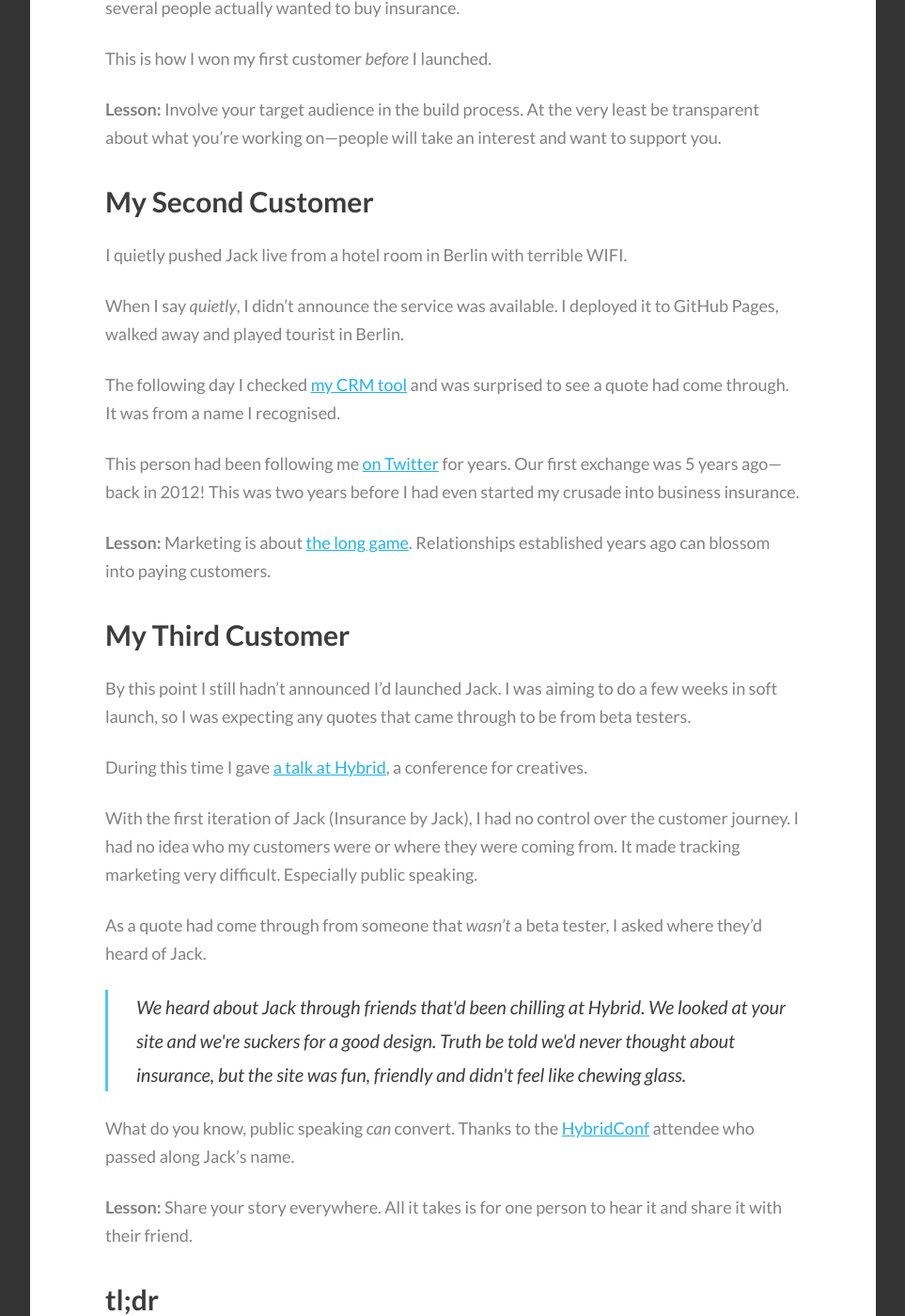
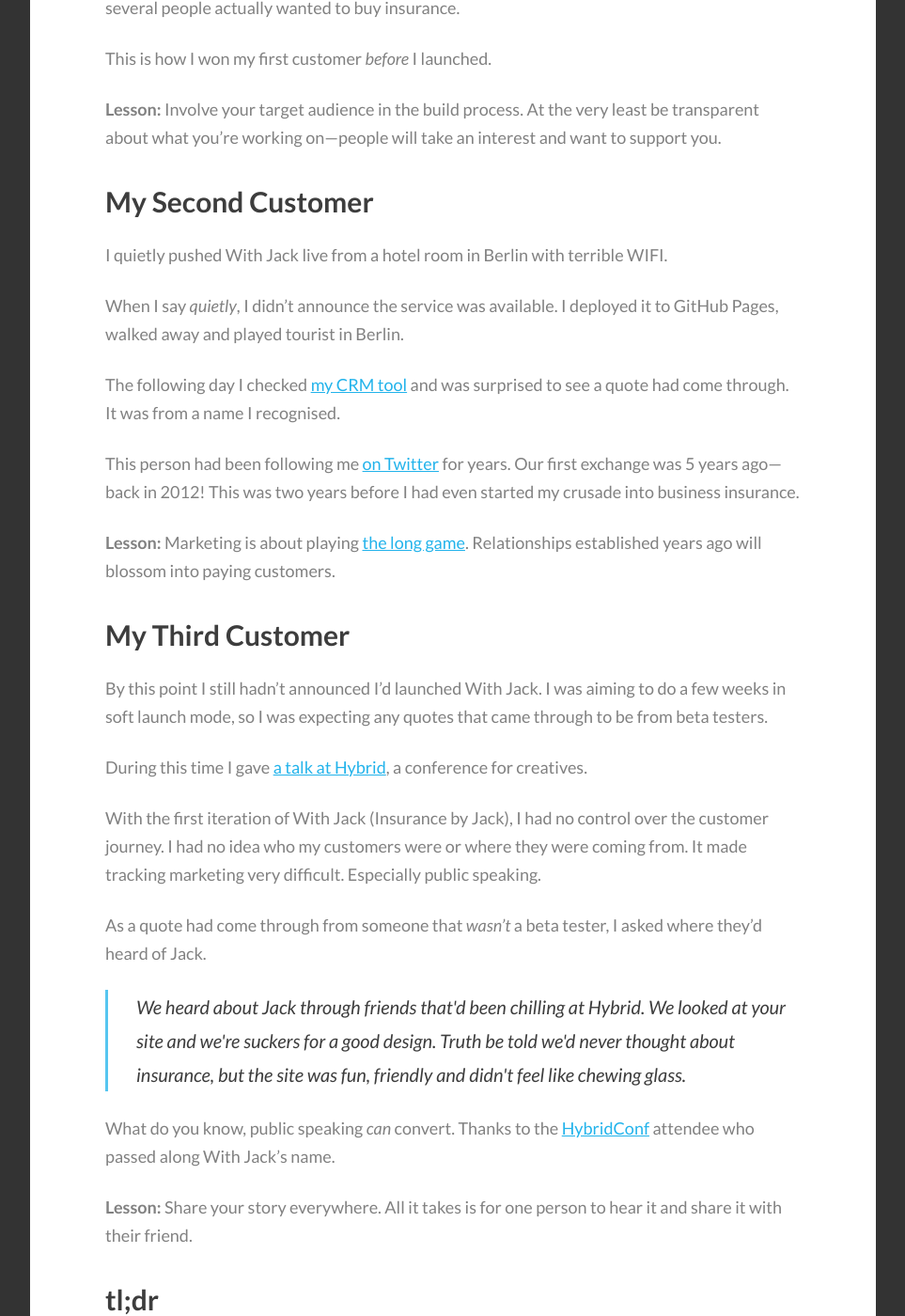
Before and after one commit to ashleybaxter/iamashley, a Jekyll site: the page built from _posts/2017-01-09-how-i-won-my-first-3-customers.markdown, in a window 1280 px wide and 1400 px high, scrolled down 2911 px. Shown: the whole window at 94% size, without its empty margins (8-971 px from the left). Built offline with Jekyll 4.4.1, drawn with Linux system fonts in a browser that asks for light colours; some web fonts are replaced; some of the changed text lies outside the part shown.

```diff
--- a/_posts/2017-01-09-how-i-won-my-first-3-customers.markdown
+++ b/_posts/2017-01-09-how-i-won-my-first-3-customers.markdown
@@ -6,15 +6,15 @@
 tags: [business, sales, jack, launch]
 ---
 
-When I launched Insurance by Jack in 2014, I struggled to win sales.
+When I launched my MVP, Insurance by Jack, in 2014 I struggled to win sales.
 
 One week passed… nothing. Week two… zilch.
 
 It took me three weeks to make my first sale. It was a slither of momentum, but it wasn't the start of my business gaining steam.
 
-I knew why I was struggling. Insurance by Jack had a strong brand, but the process of getting a quote involved a third-party form. This resulted in a customer journey that wasn't cohesive and made for a poor user experience.
+I knew why I was struggling. Insurance by Jack had a strong brand, but the process of getting a quote involved a third-party. This resulted in a customer journey that wasn't cohesive and made for a poor user experience.
 
-Fast forward two years, Insurance by Jack has evolved into <a href="https://withjack.co.uk">Jack</a> and I've been granted more permission and responsibility. Now that I've taken control of the design and technology, I've created a customer journey that compliments Jack's brand.
+Fast forward two years, Insurance by Jack has evolved into <a href="https://withjack.co.uk">With Jack</a> and I've been granted more permission and responsibility. Now that I've taken control of the design and technology, I've created a customer journey that compliments With Jack's brand.
 
 The theory that this would improve sales was true. So much so, I made my first sale three weeks _before_ I launched. A stark contrast to 2014's launch to crickets.
 
@@ -46,7 +46,7 @@
 
 <h2>My Second Customer</h2>
 
-I quietly pushed Jack live from a hotel room in Berlin with terrible WIFI.
+I quietly pushed With Jack live from a hotel room in Berlin with terrible WIFI.
 
 When I say _quietly_, I didn't announce the service was available. I deployed it to GitHub Pages, walked away and played tourist in Berlin.
 
@@ -54,21 +54,21 @@
 
 This person had been following me <a href="http://twitter.com/iamashley">on Twitter</a> for years. Our first exchange was 5 years ago—back in 2012! This was two years before I had even started my crusade into business insurance.
 
-<strong>Lesson:</strong> Marketing is about <a href="https://justinjackson.ca/play-the-long-game/">the long game</a>. Relationships established years ago can blossom into paying customers.
+<strong>Lesson:</strong> Marketing is about playing <a href="https://justinjackson.ca/play-the-long-game/">the long game</a>. Relationships established years ago will blossom into paying customers.
 
 <h2>My Third Customer</h2>
 
-By this point I still hadn’t announced I’d launched Jack. I was aiming to do a few weeks in soft launch, so I was expecting any quotes that came through to be from beta testers.
+By this point I still hadn’t announced I’d launched With Jack. I was aiming to do a few weeks in soft launch mode, so I was expecting any quotes that came through to be from beta testers.
 
 During this time I gave <a href="/idea-to-launch-in-11-years/">a talk at Hybrid</a>, a conference for creatives.
 
-With the first iteration of Jack (Insurance by Jack), I had no control over the customer journey. I had no idea who my customers were or where they were coming from. It made tracking marketing very difficult. Especially public speaking.
+With the first iteration of With Jack (Insurance by Jack), I had no control over the customer journey. I had no idea who my customers were or where they were coming from. It made tracking marketing very difficult. Especially public speaking.
 
 As a quote had come through from someone that _wasn't_ a beta tester, I asked where they'd heard of Jack.
 
 <blockquote>We heard about Jack through friends that'd been chilling at Hybrid. We looked at your site and we're suckers for a good design. Truth be told we'd never thought about insurance, but the site was fun, friendly and didn't feel like chewing glass.</blockquote>
 
-What do you know, public speaking _can_ convert. Thanks to the <a href="https://hybridconf.net/">HybridConf</a> attendee who passed along Jack's name.
+What do you know, public speaking _can_ convert. Thanks to the <a href="https://hybridconf.net/">HybridConf</a> attendee who passed along With Jack's name.
 
 <strong>Lesson:</strong> Share your story everywhere. All it takes is for one person to hear it and share it with their friend.
 
@@ -80,7 +80,7 @@
 * Twitter
 * Public speaking
 
-I'm having a lot of fun building Jack and finding ways to win customers, but I do need a better formula.
+I'm having a lot of fun building With Jack and finding ways to win customers, but I do need a better formula.
 
 I'm heading to Switzerland for my birthday in a few weeks for a (working) holiday. One of the books I plan on reading is <a href="http://tractionbook.com/">Traction</a>. I'm hoping to use their three-step framework to discover the best channels for marketing Jack.
 
--- a/_posts/2017-10-19-beating-shiny-object-syndrome.markdown
+++ b/_posts/2017-10-19-beating-shiny-object-syndrome.markdown
@@ -39,7 +39,7 @@
 
 Ideas need an extraordinary amount of work behind them to become great projects. _An extraordinary amount of work._ Unless you're Superhuman, you can't do that with 3, 4 or 5 projects on the go. I wish I'd learned that earlier.
 
-Coming to this realisation was twofold. It first struck me after reading about Nathan Barry's experiences. His product, <a href="https://convertkit.com/">ConvertKit</a>, was failing and he was considering shutting it down. Instead he decided to focus on it full-time.
+Two unrelated events brought me to this conclusion. It first struck me after reading about Nathan Barry's experience. His product, <a href="https://convertkit.com/">ConvertKit</a>, was failing and he was considering shutting it down. Instead he decided to focus on it full-time.
 
 What resonated with me was the following quote from Nathan's post on <a href="http://nathanbarry.com/30k/">growing ConvertKit to $30,000 in monthly recurring revenue</a>.
 
@@ -47,13 +47,13 @@
 
 And look at ConvertKit now.
 
-Secondly, getting admitted to hospital with pneumonia caused me to reconsider where I was investing my time. I love my life and I'm very lucky, but one business was failing and the other wasn't even up and running. I was stressed and my body was trying to tell me something.
+Secondly, getting admitted to hospital with pneumonia caused me to reconsider where I was investing my time. I love my life and I'm very lucky, but one of my businesses was failing and the other wasn't even up and running. I was stressed and my body was trying to tell me something.
 
 Realising this, I culled my personal projects and gave With Jack my full commitment.
 
 I don't have anything against personal projects, and I'll certainly come back to some of mine in the future. They're great for learning a new skill or figuring out what you enjoy doing. But they played a vital part in holding me back from launching.
 
-And due to a lack of funding, With Jack doesn't yet have 100% of my focus. I'm still juggling <a href="https://girlwithacamera.dunked.com/weddings">wedding photography</a> with building With Jack (wedding photography has funded a lot of my development costs).
+With Jack still doesn't yet have 100% of my focus. Due to a lack of funding, I'm still juggling <a href="https://girlwithacamera.dunked.com/weddings">wedding photography</a> with building With Jack (wedding photography has funded a lot of my development costs).
 
 <h4>Ruthless Prioritisation</h4>
 
```
Also changed, not shown: _posts/2017-02-14-what-channels-drive-the-best-quote-conversions.markdown (+5 -4 lines), _posts/2017-05-25-my-first-100-customers.markdown (+12 -10 lines), _posts/2017-11-10-a-week-in-the-life-of.markdown (added, +71 -0 lines), images/posts/insured_via.png (added), images/posts/rookieoven_01.jpg (added), 5 other files.
